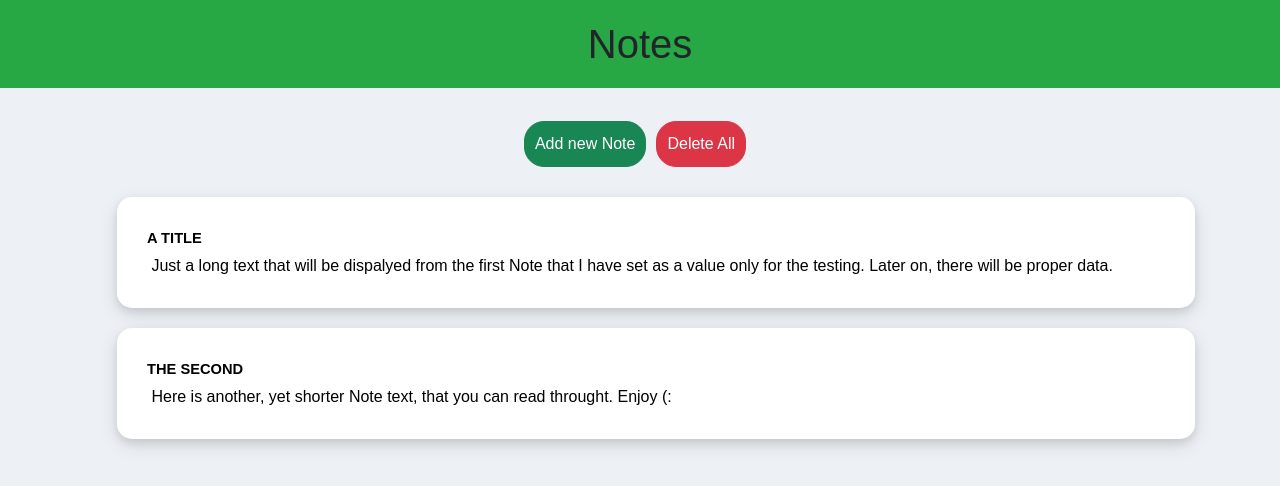
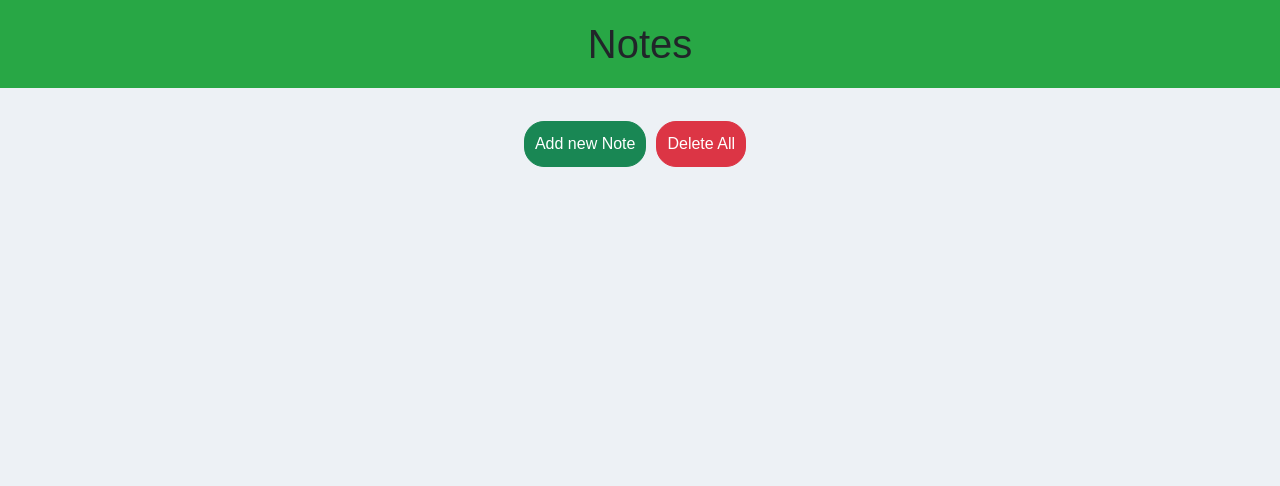
Before and after one commit to EdonShala/Note-App, an Angular app: page / in a window 1280 px wide. Shown: the top 486 px of the page. Built offline with nearby package versions, Linux system fonts and the light colour scheme.

Commit message:
ES/NA-007 added localstorage functionality

```diff
--- a/package.json
+++ b/package.json
@@ -3,7 +3,7 @@
 	"version": "0.0.0",
 	"scripts": {
 		"ng": "ng",
-    "start": "ng serve",
+		"start": "ng serve --open",
 		"build": "ng build",
 		"watch": "ng build --watch --configuration development",
 		"test": "ng test"
--- a/src/app/add-note/add-note.component.ts
+++ b/src/app/add-note/add-note.component.ts
@@ -5,6 +5,7 @@ import { Notes } from '../../notes';
 import { CommonModule } from '@angular/common';
 import { FormErrorComponent } from '../form-error/form-error.component';
 import { Router } from '@angular/router';
+import { LocalStorage } from '../localstorage.component';
 
 @Component({
 	selector: 'app-add-note',
@@ -15,11 +16,16 @@ import { Router } from '@angular/router';
 })
 export class AddNoteComponent {
 	router = inject(Router);
+	localStorage = new LocalStorage();
 	addNoteForm = new FormGroup({
 		title: new FormControl('', Validators.required),
 		description: new FormControl(''),
 	});
+
 	addNote() {
+		const updatedNotes = this.localStorage.getLocalStorage();
+		Notes.splice(0, Notes.length, ...updatedNotes);
+
 		let title = this.addNoteForm.value.title ?? '';
 		let description = this.addNoteForm.value.description ?? '';
 
@@ -35,8 +41,9 @@ export class AddNoteComponent {
 				description: description,
 			};
 			Notes.unshift(newNote);
+
+			this.localStorage.setLocalStorage(Notes);
 			this.addNoteForm.reset();
-
 			this.router.navigateByUrl('/');
 		}
 	}
--- a/src/app/note-detail/note-detail.component.ts
+++ b/src/app/note-detail/note-detail.component.ts
@@ -8,6 +8,7 @@ import {
 import { Note, Notes } from '../../notes';
 import { NotificationService } from '../notificationService.service';
 import { FormsModule } from '@angular/forms';
+import { LocalStorage } from '../localstorage.component';
 
 @Component({
 	selector: 'app-note-detail',
@@ -23,8 +24,10 @@ export class NoteDetailComponent {
 	) {}
 
 	activeRoute: ActivatedRoute = inject(ActivatedRoute);
+	localStorage = new LocalStorage();
 	id: number = Number(this.activeRoute.snapshot.paramMap.get('id'));
-	note: Note = Notes.find((i) => i.id === this.id) as Note;
+	notes: Note[] = this.localStorage.getLocalStorage();
+	note: Note = this.notes.find((i) => i.id === this.id) as Note;
 	isEditing: boolean = false;
 
 	deleteOneNote() {
@@ -34,14 +37,13 @@ export class NoteDetailComponent {
 
 		if (confirmation) {
 			if (this.note) {
-				let delNote: number = Notes.indexOf(this.note, 0);
+				let delNote: number = this.notes.indexOf(this.note, 0);
 				if (delNote > -1) {
-					Notes.splice(delNote, 1);
-
+					this.notes.splice(delNote, 1);
+					this.localStorage.setLocalStorage(this.notes);
 					this.notificationService.setNotification(
 						'The note was successfully deleted'
 					);
-
 					this.router.navigateByUrl('');
 				}
 			}
@@ -60,6 +62,7 @@ export class NoteDetailComponent {
 			}
 
 			this.isEditing = false;
+			this.localStorage.setLocalStorage(this.notes);
 			this.notificationService.setNotification(
 				'Note was successfully updated'
 			);
--- a/src/app/note-list/notes-list.component.html
+++ b/src/app/note-list/notes-list.component.html
@@ -7,7 +7,7 @@
 		@for (note of notes; track $index) {
 		<li>
 			<button [routerLink]="['/note', note.id]">
-				<span class="note-title">{{ note.title }}</span>
+				<div class="note-title">{{ note.title }}</div>
 				<div class="note-description" style="white-space: pre-wrap">
 					{{ note.description }}
 				</div>
--- a/src/app/note-list/notes-list.component.ts
+++ b/src/app/note-list/notes-list.component.ts
@@ -1,9 +1,9 @@
 import { Component, OnDestroy, OnInit } from '@angular/core';
-import { Notes } from '../../notes';
 import { RouterModule, RouterOutlet } from '@angular/router';
 import { LocalStorage } from '../localstorage.component';
 import { NotificationService } from '../notificationService.service';
 import { Subscription } from 'rxjs';
+import { Note } from '../../notes';
 
 @Component({
 	selector: 'app-notes-list',
@@ -15,21 +15,18 @@ import { Subscription } from 'rxjs';
 export class NotesListComponent implements OnInit, OnDestroy {
 	notificationMessage: string | null = null;
 	private notificationSubscription: Subscription | undefined;
+	notes: Note[] = [];
+	localStorage = new LocalStorage();
 
 	constructor(private notificationService: NotificationService) {}
-  notes = Notes;
-  localStorage = new LocalStorage();
 
 	ngOnInit() {
+		this.notes = this.localStorage.getLocalStorage();
 		this.notificationSubscription = this.notificationService
 			.getNotification()
 			.subscribe((message) => {
 				this.notificationMessage = message;
 			});
-  }
-
-  show(title: string) {
-    alert(title);
 	}
 
 	deleteAll() {
@@ -39,6 +36,7 @@ export class NotesListComponent implements OnInit, OnDestroy {
 
 		if (confirmation) {
 			this.notes = [];
+			this.localStorage.setLocalStorage(this.notes);
 			this.notificationService.setNotification(
 				'All notes were successfully deleted'
 			);
--- a/src/notes.ts
+++ b/src/notes.ts
@@ -1,19 +1,23 @@
+import { LocalStorage } from './app/localstorage.component';
+
 export interface Note {
 	id: number;
 	title: string;
 	description: string;
 }
-export const Notes: Note[] = [
-	{
-		id: 1,
-		title: 'A Title',
-		description:
-			'Just a long text that will be dispalyed from the first Note that I have set as a value only for the testing. Later on, there will be proper data.',
-	},
-	{
-		id: 2,
-		title: 'The Second',
-		description:
-			'Here is another, yet shorter Note text, that you can read throught. Enjoy (:',
-	},
-];
+const localStorage = new LocalStorage();
+export let Notes: Note[] = localStorage.getLocalStorage();
+// export const Notes: Note[] = [
+// 	{
+// 		id: 1,
+// 		title: 'A Title',
+// 		description:
+// 			'Just a long text that will be dispalyed from the first Note that I have set as a value only for the testing. Later on, there will be proper data.',
+// 	},
+// 	{
+// 		id: 2,
+// 		title: 'The Second',
+// 		description:
+// 			'Here is another, yet shorter Note text, that you can read throught. Enjoy (:',
+// 	},
+// ];
```
Lines whose indentation alone changed are shown as unchanged.
